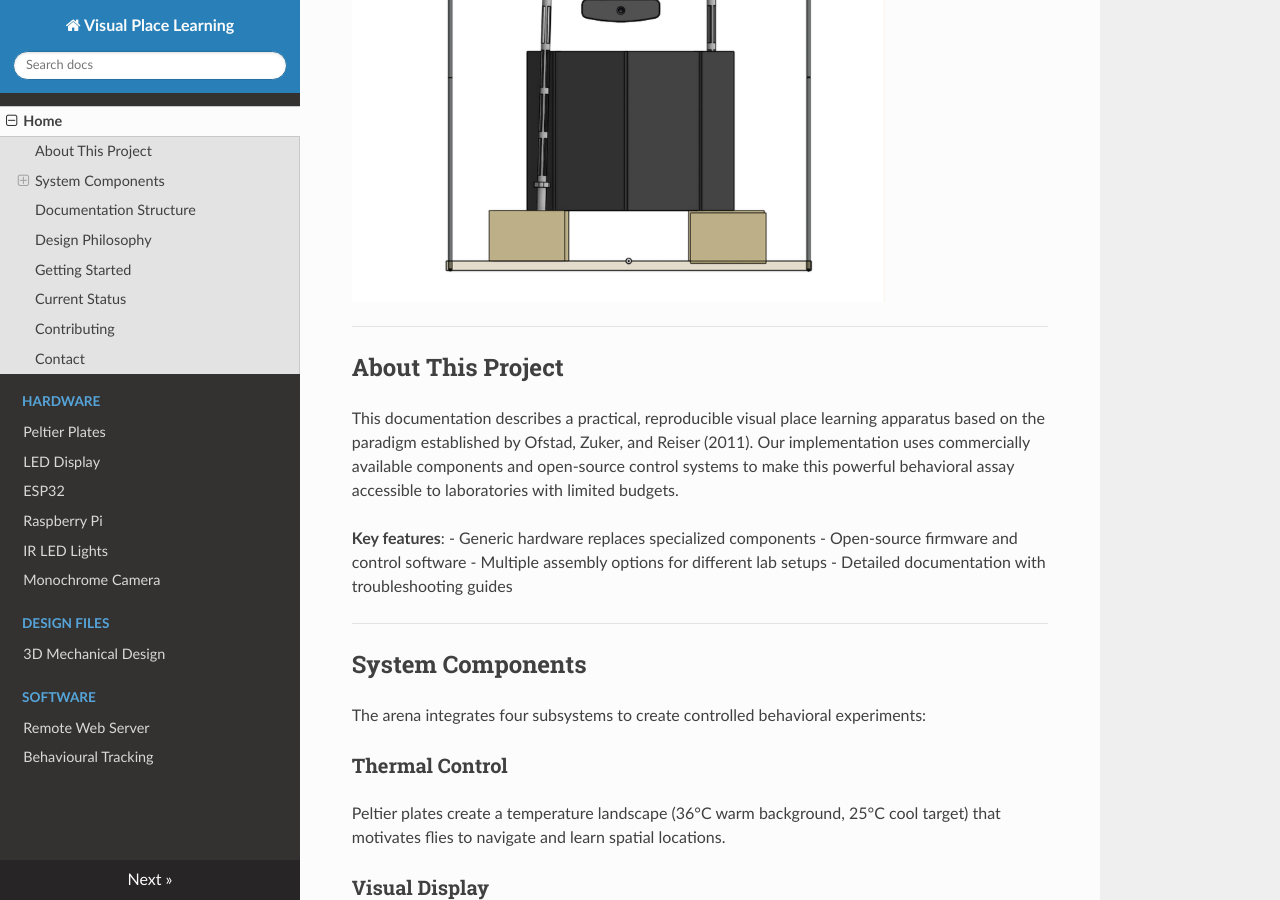
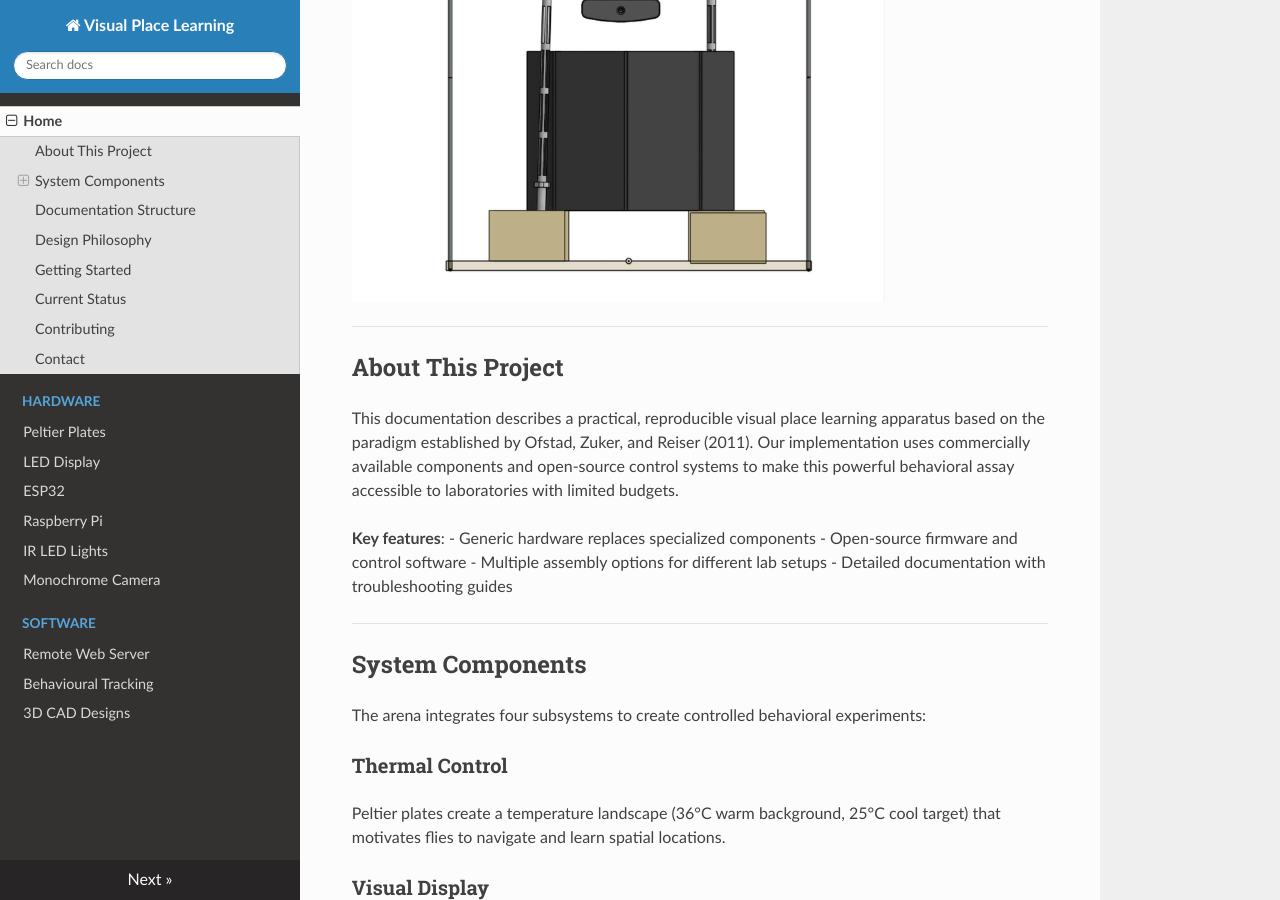
Before and after one commit to ajadismail2/Visual-place-learning, an MkDocs documentation site: the page built from docs/index.md, in a window 1280 px wide and 900 px high, scrolled down 358 px. Built offline with MkDocs 1.6.1, drawn with Linux system fonts in a browser that asks for light colours; nearby versions of some CDN libraries.

Commit message:
Update mkdocs.yml

```diff
--- a/mkdocs.yml
+++ b/mkdocs.yml
@@ -14,9 +14,7 @@ nav:
       - IR LED Lights: hardware/ir_led_lights.md
       - Monochrome Camera: hardware/monochrome_camera.md
 
-  - Design Files:
-      - 3D Mechanical Design: design/3D_CAD.md
-
   - Software:
       - Remote Web Server: software/remote_web_server.md
       - Behavioural Tracking: software/Behavioural_tracking.md
+      - 3D CAD Designs: software/3d_CAD.md
```
